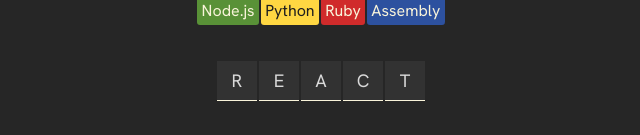
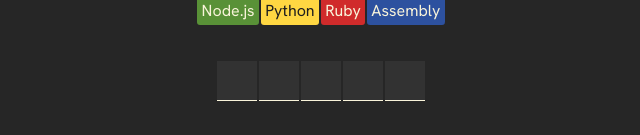
Before and after one commit to kennyvel/hangman, a React (Vite) app: page / in a window 1280 px wide. Shown: the part 272-407 px from the top of the page, without its empty margins (319-959 px from the left). Built offline with nearby package versions, Linux system fonts and the light colour scheme.

Commit message:
Correct guess letter reveal
Implemented revealing the positions of the correct guesses made by the player. The letters in the word are no longer visible by inspecting the elements on the web page before guessing them correctly.

```diff
--- a/src/App.jsx
+++ b/src/App.jsx
@@ -43,7 +43,7 @@
                 className="letter"
             >
                 {/* TODO: Prevent the letters from the word from being rendered. Only rendered at the moment for testing */}
-                {letter.toUpperCase()}
+                {currentGuesses.includes(letter) ? letter.toUpperCase() : ""}
             </span>
         )
     })
```
